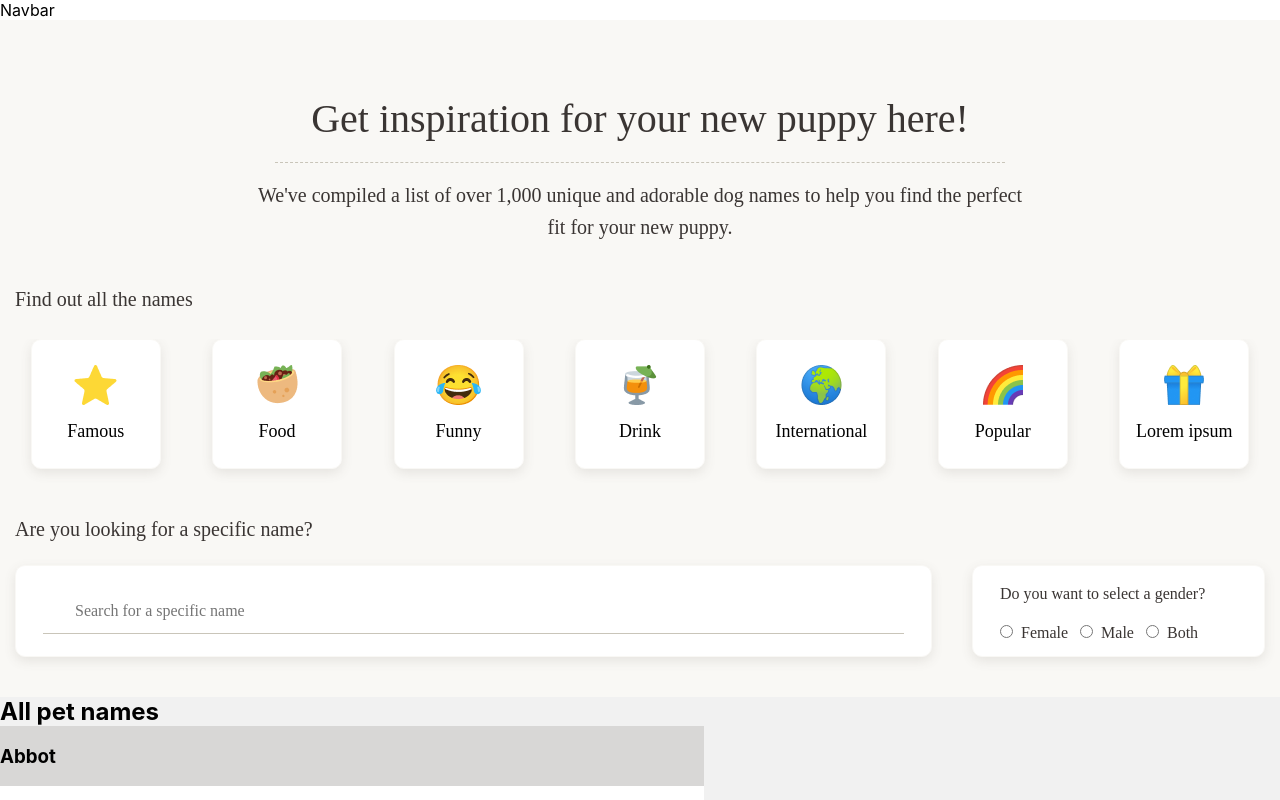
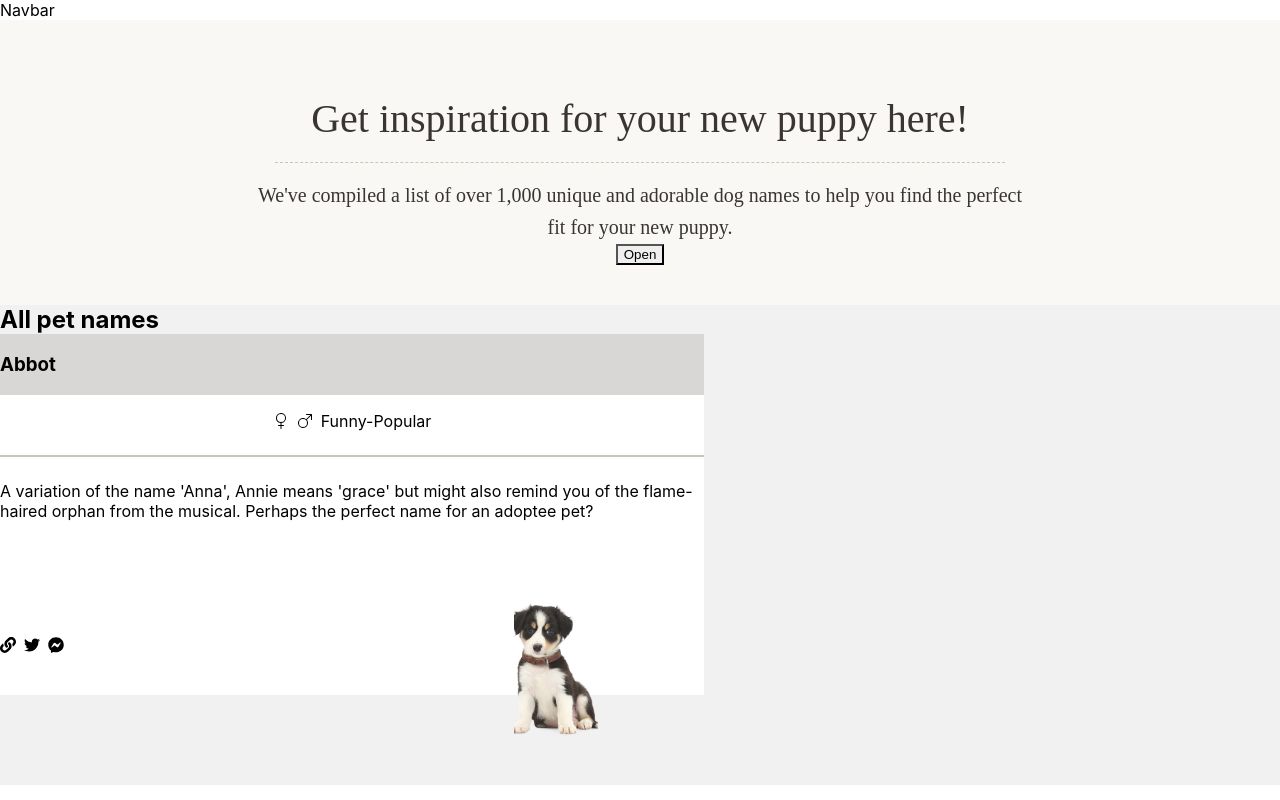
Before and after one commit to Serhii-Piatak-NBS-Lviv/nbs-react-naming-tool, a React (Create React App) app: page / in a window 1280 px wide. Shown: the top 800 px of the page. Built offline with nearby package versions, Linux system fonts and the light colour scheme; a web font is replaced by a local one.

Commit message:
Drawer functionality to 'Filters'-part added

```diff
--- a/src/features/filter/Filter.jsx
+++ b/src/features/filter/Filter.jsx
@@ -1,7 +1,21 @@
+import { useRef } from 'react';
 import { useTranslation } from 'react-i18next';
 import { cx } from '@emotion/css';
 import useThemify from '../../app/hooks/useThemify';
+import useThemifiedComponent from '../../app/hooks/useThemifiedComponent';
 import restAPI from '../../app/apisimul/filter/name-categories';
+import {
+    Drawer,
+    DrawerBody,
+    DrawerFooter,
+    DrawerHeader,
+    DrawerOverlay,
+    DrawerContent,
+    DrawerCloseButton,
+    Button,
+    Input,
+    useDisclosure
+} from '@chakra-ui/react';
 
 import SectionHeader from './SectionHeader';
 import SwiperWithFilters from './SwiperWithFilters';
@@ -19,21 +33,72 @@ used from src/app/apisimul  folder
 **/
 
 const Filter = () => {
+    const { isOpen, onOpen, onClose } = useDisclosure();
+    const btnRef = useRef();
+
     const { t } = useTranslation();
 
     const [defaultTheme, overrideTheme, isThemeOverriden] = useThemify('filters');
     const [bottomFilter, overrideBottomFilter, isBottomFilterThemeOverriden] = useThemify('bottom-filter-wrapper');
+    const [cssFiltersContainer] = useThemifiedComponent('filters');
+    const [cssBottomFilters] = useThemifiedComponent('bottom-filter-wrapper');
+    const [cssDrawerOverlay] = useThemifiedComponent('filter-drawer-overlay');
+    const [cssDrawerContent] = useThemifiedComponent('filter-drawer-content');
 
     return(
-        <div className={cx(
-            { [defaultTheme]: true },
-            { [overrideTheme]: isThemeOverriden }
-        )} id="filters">
+        <div className={cssFiltersContainer} id="filters">
             <SectionHeader
                 title={t('filter header - get inspiration')}
                 subTitle={t('filter subtitle - we compiled a list')}
             />
+
+        <Button ref={btnRef} colorScheme='teal' onClick={onOpen}>
+            Open
+        </Button>
+      <Drawer
+        isOpen={isOpen}
+        placement='top'
+        onClose={onClose}
+        finalFocusRef={btnRef}
+        size='md'
+      >
+        <DrawerOverlay className={cssDrawerOverlay} />
+        <DrawerContent className={cssDrawerContent}>
+          <DrawerCloseButton />
+
+          <DrawerBody>
+
             <SwiperWithFilters
+                title={t('filter slider title')}
+                restAPI={restAPI}
+            />
+
+            <div className={cssBottomFilters}>
+                <SearchInput
+                    title={t('filter live search title')}
+                    placeholder={t('filter live search placeholder')}
+                />
+                <GenderSelection
+                    title={t('filter gender selector title')}
+                    radios={[
+                        t('filter gender female'),
+                        t('filter gender male'),
+                        t('filter gender both')
+                    ]}
+                />
+            </div>
+          </DrawerBody>
+
+          <DrawerFooter>
+            <Button variant='outline' mr={3} onClick={onClose}>
+              Cancel
+            </Button>
+            <Button colorScheme='blue'>Save</Button>
+          </DrawerFooter>
+        </DrawerContent>
+      </Drawer>
+
+            {/* <SwiperWithFilters
                 title={t('filter slider title')}
                 restAPI={restAPI}
             />
@@ -53,7 +118,7 @@ const Filter = () => {
                         t('filter gender both')
                     ]}
                 />
-            </div>
+            </div> */}
         </div>
     )
 };
--- a/src/features/filter/SwiperWithFilters.jsx
+++ b/src/features/filter/SwiperWithFilters.jsx
@@ -1,23 +1,22 @@
 import { useDispatch } from 'react-redux';
 import { cx } from '@emotion/css';
-import useThemify from '../../app/hooks/useThemify';
-
 import { Navigation, Scrollbar, A11y } from 'swiper';
 import { Swiper, SwiperSlide } from 'swiper/react';
-
-import SwiperItem from './SwiperItem';
-import SelectedFilters from './SelectedFilters';
-
-import { setSelectedCategory } from './filterSlice';
-
 import 'swiper/css';
 import 'swiper/css/navigation';
 import 'swiper/css/scrollbar';
 
-const SwiperWithFilters = ({title, restAPI}) => {
+// import useThemify from '../../app/hooks/useThemify';
+import useThemifiedComponent from '../../app/hooks/useThemifiedComponent';
+import SwiperItem from './SwiperItem';
+import SelectedFilters from './SelectedFilters';
+import { setSelectedCategory } from './filterSlice';
+
+const SwiperWithFilters = ({restAPI, title}) => {
     const dispatch = useDispatch();
 
-    const [mainTitle, overrideTitle, isMainTitleOverriden] = useThemify('filters-categories-title');
+    // const [mainTitle, overrideTitle, isMainTitleOverriden] = useThemify('filters-categories-title');
+    const [cssCategoriesTitle] = useThemifiedComponent('filters-categories-title');
 
     const handleFilter = (category) => {
         dispatch(setSelectedCategory(category));
@@ -25,12 +24,7 @@ const SwiperWithFilters = ({title, restAPI}) => {
 
   return (
     <div>
-        <h3 className={cx(
-            { [mainTitle]: true },
-            { [overrideTitle]: isMainTitleOverriden }
-        )}>
-            {title}
-        </h3>
+        <h3 className={cssCategoriesTitle}> {title} </h3>
         <Swiper
             modules={[Navigation, Scrollbar, A11y]}
             spaceBetween={20}
--- a/src/themes.js
+++ b/src/themes.js
@@ -197,6 +197,16 @@ export const themes = {
             'cursor': 'pointer',
         },
 
+        'filter-drawer-overlay': {
+            'backgroundColor': 'rgba(12,13,16,0.7)',
+            'height': '100vh',
+        },
+
+        'filter-drawer-content': {
+            'backgroundColor': '#F1F1F1',
+            'height': '540px',
+        },
+
 
 
         "view": {
```
